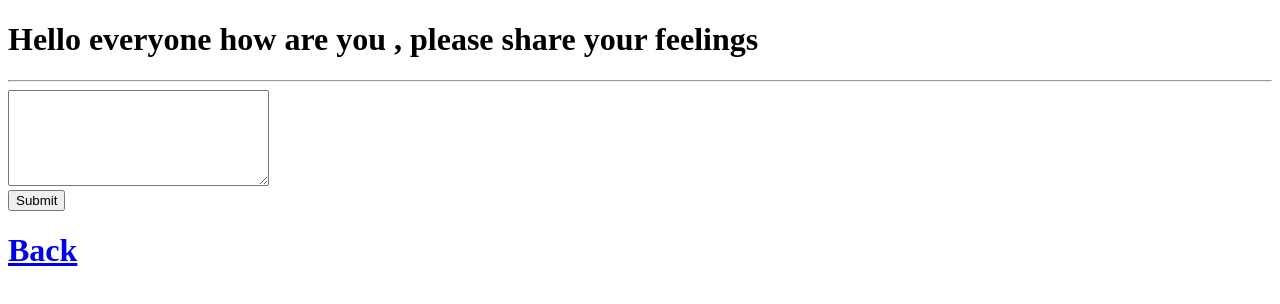
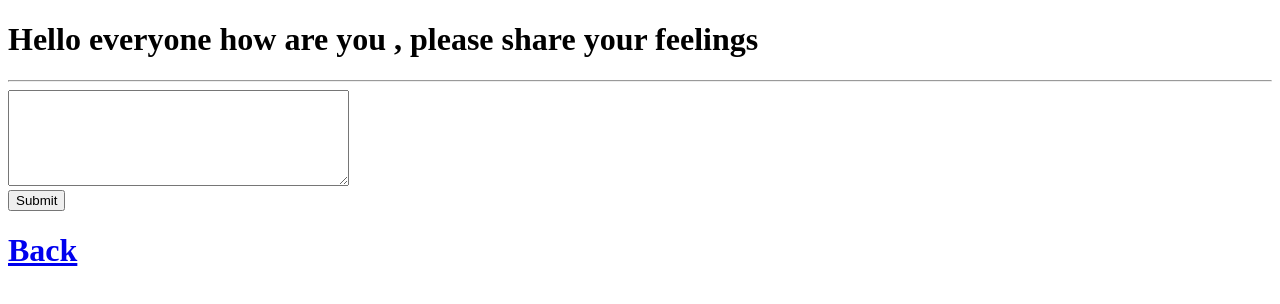
Before and after one commit to anilsainiit2/lifeit, a plain HTML site: page many/second.html in a window 1280 px wide. Drawn offline with Linux system fonts and the light colour scheme.

Commit message:
Update second.html

```diff
--- a/many/second.html
+++ b/many/second.html
@@ -8,7 +8,7 @@
 <body>
     <h1>Hello everyone how are you , please share your feelings</h1>
     <hr>
-    <textarea rows="6" cols="30"></textarea><br>
+    <textarea rows="6" cols="40"></textarea><br>
     <input type="button" value="Submit">
 
    <h1> <a href="index.html">Back</a></h1>
```
